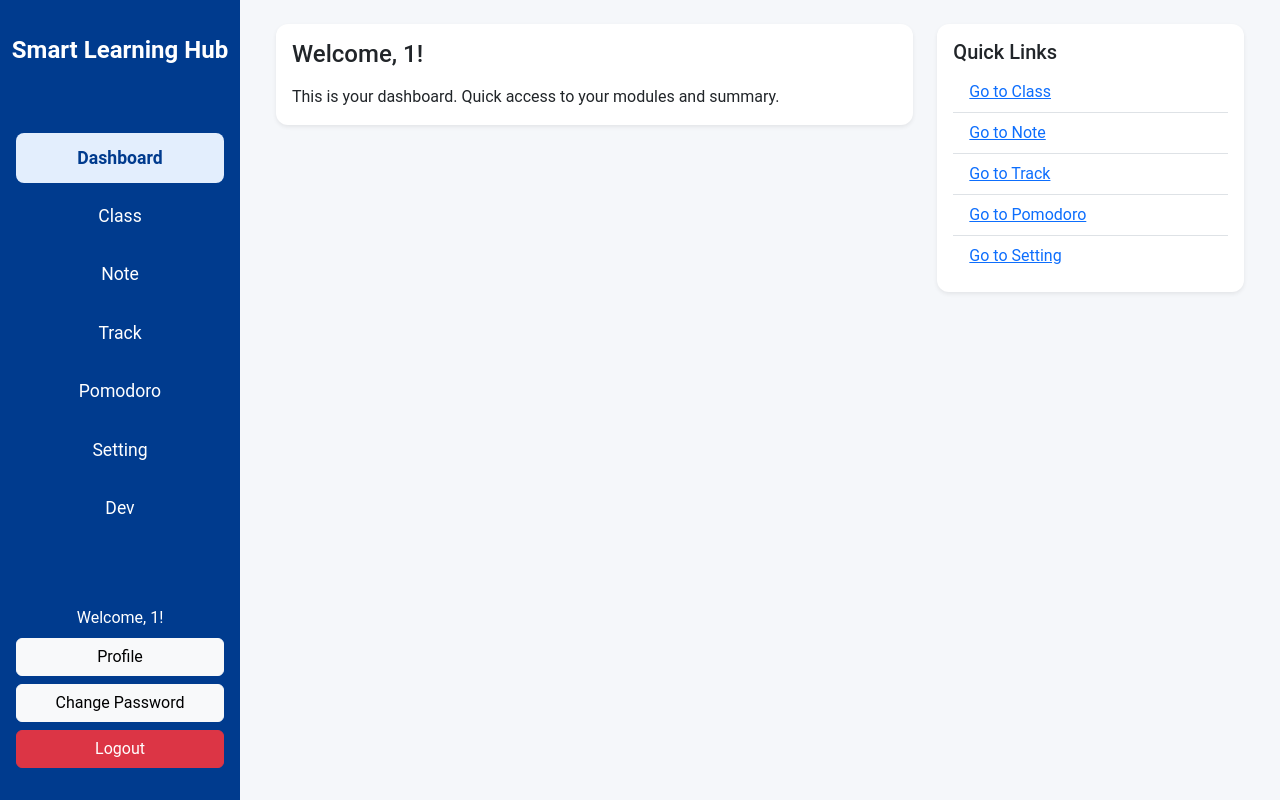
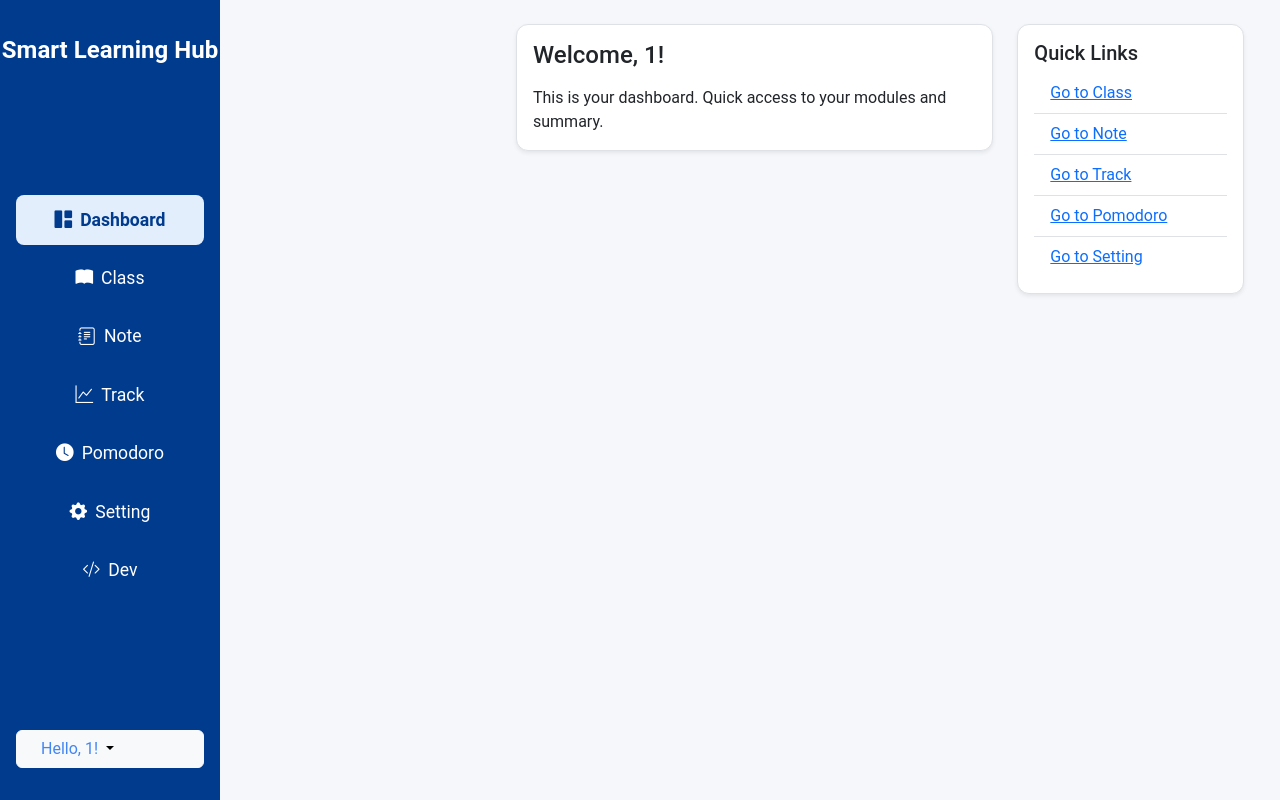
Before and after one commit to Kritternai/PyProject, a Flask app: page /lessons/add in a window 1280 px wide. Run offline with Flask 3, Linux system fonts and the light colour scheme; a user stored in the database is signed in; data comes from the database, SQL or seed files in the repository; both versions use the stored data as it was after the commit; parts of the project's set-up code (start-up, migrations or seed data) failed here and were passed over; some libraries are stand-ins or nearby versions.

Commit message:
Add KMITL classroom integration and enhance sidebar UI
- Implemented KMITL classroom linking functionality with course management.
- Updated sidebar to include icons and fixed positioning for better navigation.
- Enhanced user authentication dropdown for improved user experience.
- Adjusted CSS for responsive design and layout consistency.

```diff
--- a/app/routes.py
+++ b/app/routes.py
@@ -714,6 +714,66 @@
             return jsonify(success=False, message='Error updating password.')
     return render_template('change_password_fragment.html', user=g.user)
 
+@app.route('/integrations/kmitl_classroom_link', methods=['GET', 'POST'])
+@login_required
+def kmitl_classroom_link():
+    user_id = g.user.id
+    kmitl_courses = []
+    linkage_map = {}
+
+    # Fetch KMITL Study Table data
+    kmitl_imported_data = ImportedData.query.filter_by(user_id=user_id, platform='kmitl_studytable').first()
+    if kmitl_imported_data and kmitl_imported_data.data:
+        # Assuming kmitl_studytable data is a list of course dictionaries
+        kmitl_courses = kmitl_imported_data.data.get('courses', [])
+        # Ensure each course has an 'identifier' for linking
+        for course in kmitl_courses:
+            if 'course_code' in course and 'semester' in course and 'academic_year' in course and 'section' in course:
+                course['identifier'] = f"{course['course_code']}_{course['academic_year']}_{course['semester']}_{course['section']}"
+            else:
+                course['identifier'] = None # Or handle error/missing data
+
+    # Fetch existing linkages
+    linkages = CourseLinkage.query.filter_by(user_id=user_id).all()
+    for linkage in linkages:
+        linkage_map[linkage.kmitl_course_identifier] = linkage.google_classroom_id
+
+    if request.method == 'POST':
+        kmitl_course_identifier = request.form.get('kmitl_course_identifier')
+        google_classroom_id = request.form.get('google_classroom_id')
+
+        if kmitl_course_identifier and google_classroom_id:
+            # Check if linkage already exists
+            existing_linkage = CourseLinkage.query.filter_by(
+                user_id=user_id,
+                kmitl_course_identifier=kmitl_course_identifier
+            ).first()
+
+            if existing_linkage:
+                flash('This KMITL course is already linked.', 'warning')
+            else:
+                course_linkage_manager.add_linkage(user_id, kmitl_course_identifier, google_classroom_id)
+                flash('Course linked successfully!', 'success')
+            return redirect(url_for('kmitl_classroom_link'))
+        else:
+            flash('Missing KMITL course identifier or Google Classroom ID.', 'danger')
+
+    return render_template(
+        'integrations/kmitl_classroom_link.html',
+        kmitl_courses=kmitl_courses,
+        linkage_map=linkage_map
+    )
+
+@app.route('/delete_course_linkage/<kmitl_course_identifier>', methods=['POST'])
+@login_required
+def delete_course_linkage(kmitl_course_identifier):
+    user_id = g.user.id
+    if course_linkage_manager.delete_linkage_by_kmitl_identifier(user_id, kmitl_course_identifier):
+        flash('Course unlinked successfully!', 'success')
+    else:
+        flash('Error unlinking course.', 'danger')
+    return redirect(url_for('kmitl_classroom_link'))
+
 @app.route('/logout')
 def logout():
     session.pop('user_id', None)
--- a/app/static/css/custom.css
+++ b/app/static/css/custom.css
@@ -18,8 +23,9 @@
 
 body {
   font-family: 'Roboto', sans-serif;
-  background-color: var(--bg-light);
+  background-color: var(--secondary-background);
   color: var(--text-dark);
+  padding-left: 240px; /* Space for fixed sidebar */
 }
 
 /* General UI adjustments */
@@ -42,7 +48,7 @@
 
 .card {
   border-radius: 0.75rem;
-  border: 1px solid var(--border-light);
+  border: 1px solid var(--border-color);
 }
 
 /* Specific styles for lesson cards */
@@ -85,6 +89,12 @@
 
 .bg-success {
   background-color: var(--accent-success) !important;
+}
+
+/* Custom styles for sidebar buttons */
+.sidebar-auth .btn {
+  text-align: left; /* Align text to the left */
+  padding-left: 1.5rem; /* Add some padding for icons */
 }
 
 /* Add any other custom styles here */
--- a/app/templates/base.html
+++ b/app/templates/base.html
@@ -8,11 +8,14 @@
   <link rel="stylesheet" href="{{ url_for('static', filename='fontawesome/fontawesome-free-6.5.2-web/css/all.min.css') }}">
   <link rel="stylesheet" href="{{ url_for('static', filename='css/custom.css') }}">
   <link rel="stylesheet" href="https://cdn.jsdelivr.net/npm/fullcalendar@6.1.11/main.min.css">
+  <link rel="stylesheet" href="https://cdn.jsdelivr.net/npm/bootstrap-icons@1.11.3/font/bootstrap-icons.min.css">
   <style>
     body { background: #f5f7fa; }
     .sidebar {
       min-width: 220px; max-width: 240px; background: #003B8E; color: #fff; min-height: 100vh;
       display: flex; flex-direction: column; align-items: stretch;
+      position: fixed; top: 0; left: 0; bottom: 0; /* Fixed positioning */
+      z-index: 1000; /* Ensure it's above other content */
     }
     .sidebar-logo { font-size: 1.5rem; font-weight: bold; color: #fff; text-align: center; padding: 2rem 0 1rem 0; }
     .sidebar-menu { flex: 1 1 0; display: flex; flex-direction: column; justify-content: center; gap: 0.5rem; }
@@ -20,12 +23,16 @@
     .sidebar .nav-link.active, .sidebar .nav-link:focus { background: #e3eefd; color: #003B8E !important; font-weight: bold; }
     .sidebar .nav-link:hover { background: #e3eefd; color: #003B8E !important; }
     .sidebar-auth { padding: 1.5rem 1rem 1.5rem 1rem; }
+    /* Adjust main content to not be hidden by fixed sidebar */
+    main.flex-grow-1 { margin-left: 240px; /* Same as sidebar max-width */ }
+
     @media (max-width: 768px) {
-      .sidebar { min-width: 0; max-width: 100vw; flex-direction: row; height: 60px; min-height: 0; }
+      .sidebar { min-width: 0; max-width: 100vw; flex-direction: row; height: 60px; min-height: 0; position: static; /* Revert to static on small screens */ }
       .sidebar-logo { display: none; }
       .sidebar-menu { flex-direction: row; justify-content: flex-start; align-items: center; gap: 0.2rem; }
       .sidebar .nav-link { font-size: 1rem; margin: 0 0.2rem; padding: 0.5rem 0.7rem; }
       .sidebar-auth { padding: 0.5rem 0.5rem 0.5rem 0.5rem; }
+      main.flex-grow-1 { margin-left: 0; /* Remove margin on small screens */ }
     }
   </style>
 </head>
@@ -34,13 +41,13 @@
   <nav class="sidebar">
     <div class="sidebar-logo">Smart Learning Hub</div>
     <ul class="nav flex-column sidebar-menu">
-      <li class="nav-item"><a class="nav-link" href="#" data-page="dashboard" onclick="setActiveNav(this);loadPage('dashboard')">Dashboard</a></li>
-      <li class="nav-item"><a class="nav-link" href="#" data-page="class" onclick="setActiveNav(this);loadPage('class')">Class</a></li>
-      <li class="nav-item"><a class="nav-link" href="#" data-page="note" onclick="setActiveNav(this);loadPage('note')">Note</a></li>
-      <li class="nav-item"><a class="nav-link" href="#" data-page="track" onclick="setActiveNav(this);loadPage('track')">Track</a></li>
-      <li class="nav-item"><a class="nav-link" href="#" data-page="pomodoro" onclick="setActiveNav(this);loadPage('pomodoro')">Pomodoro</a></li>
-      <li class="nav-item"><a class="nav-link" href="#" data-page="setting" onclick="setActiveNav(this);loadPage('setting')">Setting</a></li>
-      <li class="nav-item"><a class="nav-link" href="#" data-page="dev" onclick="setActiveNav(this);loadPage('dev')">Dev</a></li>
+      <li class="nav-item"><a class="nav-link" href="#" data-page="dashboard" onclick="setActiveNav(this);loadPage('dashboard')"><i class="bi bi-grid-1x2-fill me-2"></i>Dashboard</a></li>
+      <li class="nav-item"><a class="nav-link" href="#" data-page="class" onclick="setActiveNav(this);loadPage('class')"><i class="bi bi-book-fill me-2"></i>Class</a></li>
+      <li class="nav-item"><a class="nav-link" href="#" data-page="note" onclick="setActiveNav(this);loadPage('note')"><i class="bi bi-journal-text me-2"></i>Note</a></li>
+      <li class="nav-item"><a class="nav-link" href="#" data-page="track" onclick="setActiveNav(this);loadPage('track')"><i class="bi bi-graph-up me-2"></i>Track</a></li>
+      <li class="nav-item"><a class="nav-link" href="#" data-page="pomodoro" onclick="setActiveNav(this);loadPage('pomodoro')"><i class="bi bi-clock-fill me-2"></i>Pomodoro</a></li>
+      <li class="nav-item"><a class="nav-link" href="#" data-page="setting" onclick="setActiveNav(this);loadPage('setting')"><i class="bi bi-gear-fill me-2"></i>Setting</a></li>
+      <li class="nav-item"><a class="nav-link" href="#" data-page="dev" onclick="setActiveNav(this);loadPage('dev')"><i class="bi bi-code-slash me-2"></i>Dev</a></li>
     </ul>
     <div class="sidebar-auth mt-auto">
       {% include 'sidebar_auth_fragment.html' %}
--- a/app/templates/sidebar_auth_fragment.html
+++ b/app/templates/sidebar_auth_fragment.html
@@ -1,8 +1,15 @@
 {% if 'user_id' in session %}
-  <div class="mb-2 text-center text-white">Welcome, {{ g.user.username if g.user else 'User' }}!</div>
-  <a href="#" onclick="loadPage('profile');return false;" class="btn btn-light w-100 mb-2">Profile</a>
-  <a href="#" onclick="loadPage('change_password');return false;" class="btn btn-light w-100 mb-2">Change Password</a>
-  <a href="{{ url_for('logout') }}" class="btn btn-danger w-100 mb-2">Logout</a>
+  <div class="dropdown mb-2 text-center">
+    <button class="btn btn-light dropdown-toggle w-100" type="button" id="profileDropdown" data-bs-toggle="dropdown" aria-expanded="false">
+      <span class="text-primary">Hello, {{ g.user.username if g.user else 'User' }}!</span>
+    </button>
+    <ul class="dropdown-menu w-100" aria-labelledby="profileDropdown">
+      <li><a class="dropdown-item" href="#" onclick="loadPage('profile');return false;"><i class="bi bi-person-circle me-2"></i>Profile</a></li>
+      <li><a class="dropdown-item" href="#" onclick="loadPage('change_password');return false;"><i class="bi bi-key-fill me-2"></i>Change Password</a></li>
+      <li><hr class="dropdown-divider"></li>
+      <li><a class="dropdown-item text-danger" href="{{ url_for('logout') }}"><i class="bi bi-box-arrow-right me-2"></i>Logout</a></li>
+    </ul>
+  </div>
 {% else %}
   <a href="#" onclick="loadPage('login');return false;" class="btn btn-primary w-100 mb-2">Login</a>
   <a href="#" onclick="loadPage('register');return false;" class="btn btn-outline-primary w-100">Register</a>
```
Also changed, not shown: other parts of app/static/css/custom.css (+46 -3 lines), instance/site.db.
